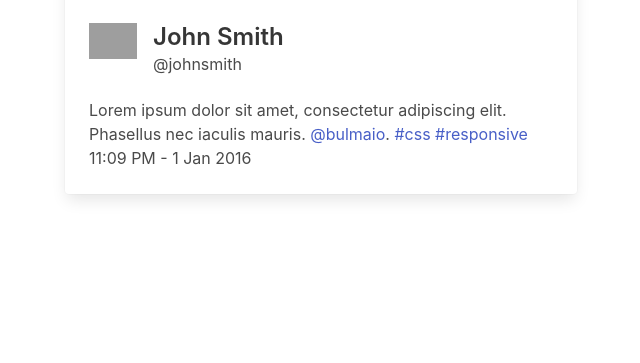
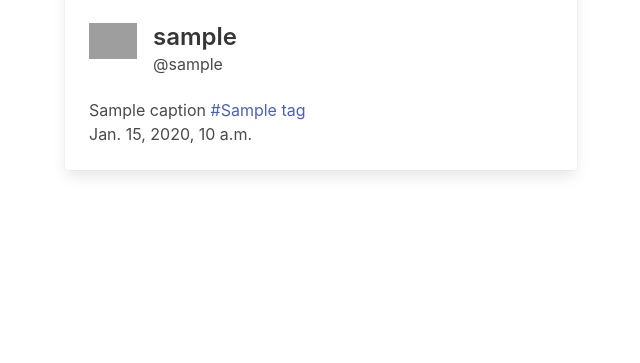
Before and after one commit to guzeradimazz/3-4Python, a Django app: template instagram_django/instagram_django/instagram_django/templates/index.html in a window 1280 px wide. Shown: the part 437-800 px from the top of the page, without its empty margins (319-959 px from the left). Run offline with Django 4.2, Linux system fonts and the light colour scheme; the template is opened without the code that fills it: most values are stand-ins (such as "Sample title", 1, 10 or a date in 2020); grey boxes marked "Sample" are stand-in pictures; grey boxes are pictures that could not be loaded.

Commit message:
creating post pt.2

```diff
--- a/instagram_django/instagram_django/instagram_django/templates/base.html
+++ b/instagram_django/instagram_django/instagram_django/templates/base.html
@@ -11,7 +11,7 @@
             rel="stylesheet"
             href="https://cdn.jsdelivr.net/npm/bulma@0.9.4/css/bulma.min.css"
         />
-        <link rel="stylesheet" href="{% static 'css/style.css' %}" />
+        <link rel="stylesheet" href="{% static 'css/style.css'%}" type="text/css">
         <link
             href="https://fonts.googleapis.com/icon?family=Material+Icons"
             rel="stylesheet"
--- a/instagram_django/instagram_django/instagram_django/templates/index.html
+++ b/instagram_django/instagram_django/instagram_django/templates/index.html
@@ -1,63 +1,13 @@
-<!DOCTYPE html>
-<html lang="en">
-    <head>
-        <meta charset="UTF-8" />
-        <meta http-equiv="X-UA-Compatible" content="IE=edge" />
-        <meta name="viewport" content="width=device-width, initial-scale=1.0" />
-        <title>Instagram</title>
-        <link rel="stylesheet" href="css/bulma.min.css" />
-        <link
-            href="https://fonts.googleapis.com/icon?family=Material+Icons"
-            rel="stylesheet"
-        />
-    </head>
-    <body>
-        <nav class="navbar" role="navigation" aria-label="main navigation">
-            <div class="navbar-brand">
-                <a class="navbar-item" href="https://bulma.io">
-                    <img src="images/logo.png" width="40" />
-                </a>
-
-                <a
-                    role="button"
-                    class="navbar-burger"
-                    aria-label="menu"
-                    aria-expanded="false"
-                    data-target="navbarBasicExample"
-                >
-                    <span aria-hidden="true"></span>
-                    <span aria-hidden="true"></span>
-                    <span aria-hidden="true"></span>
-                </a>
-            </div>
-
-            <div id="navbarBasicExample" class="navbar-menu">
-                <div class="navbar-start">
-                    <a class="navbar-item"> Home </a>
-                    <a class="navbar-item"> Explore </a>
-                    <a class="navbar-item"> Notifications </a>
-                    <a class="navbar-item"> Direct </a>
-                    <a class="navbar-item"> Profile </a>
-                    <div class="navbar-item has-dropdown is-hoverable">
-                        <a class="navbar-link"> Settings </a>
-                        <div class="navbar-dropdown">
-                            <a class="navbar-item"> Change password </a>
-                            <a class="navbar-item"> Contact </a>
-                            <a class="navbar-item"> Report an issue </a>
-                            <hr class="navbar-divider" />
-                            <a class="navbar-item"> Log out </a>
-                        </div>
-                    </div>
-                </div>
-            </div>
-        </nav>
-
-        <div style="width: 40%; margin: 0 auto;">
+{% extends 'base.html' %}
+{% load static %}
+{% block content %}
+{% for post_item in post_items %}
+<div style="width: 40%; margin: 0 auto">
     <div class="card">
         <div class="card-image">
             <figure class="image is-4by3">
                 <img
-                            src="https://bulma.io/images/placeholders/1280x960.png"
+                    src='{{ post_item.picture.url }}'
                     alt="Placeholder image"
                 />
             </figure>
@@ -73,20 +23,21 @@
                     </figure>
                 </div>
                 <div class="media-content">
-                            <p class="title is-4">John Smith</p>
-                            <p class="subtitle is-6">@johnsmith</p>
+                    <p class="title is-4">{{ post_item.user.username }}</p>
+                    <p class="subtitle is-6">@{{ post_item.user.username }}</p>
                 </div>
             </div>
 
             <div class="content">
-                        Lorem ipsum dolor sit amet, consectetur adipiscing elit.
-                        Phasellus nec iaculis mauris. <a>@bulmaio</a>.
-                        <a href="#">#css</a> <a href="#">#responsive</a>
+                {{ post_item.caption }}
+                {% for tag in post_item.tags.all %}
+                <a href="{{ tag.get_absolute_url }}">#{{ tag }}</a>
+                {% endfor %}
                 <br />
-                        <time datetime="2016-1-1">11:09 PM - 1 Jan 2016</time>
+                <time datetime="2016-1-1">{{ post_item.posted }}</time>
             </div>
         </div>
     </div>
 </div>
-    </body>
-</html>
+{% endfor %}
+{% endblock %}
--- a/instagram_django/instagram_django/instagram_django/urls.py
+++ b/instagram_django/instagram_django/instagram_django/urls.py
@@ -20,5 +20,6 @@ from django.conf.urls.static import static
 
 urlpatterns = [
     path('admin/', admin.site.urls),
+    path('post/',include('post.urls')),
     path('user/',include('authy.urls')),
 ]+static(settings.MEDIA_URL, document_root=settings.MEDIA_ROOT)
--- /dev/null
+++ b/instagram_django/instagram_django/post/urls.py
@@ -0,0 +1,6 @@
+from post.views import index
+from django.urls import path
+
+urlpatterns =[
+    path('',index,name='index')
+]
```
Also changed, not shown: instagram_django/instagram_django/instagram_django/settings.py (+5 -2 lines), instagram_django/instagram_django/post/models.py (+19 -15 lines), instagram_django/instagram_django/post/views.py (+20 -1 lines), instagram_django/instagram_django/db.sqlite3, instagram_django/instagram_django/instagram_django/static/css/style.css (line endings or trailing spaces), instagram_django/instagram_django/instagram_django/templates/css/style.css (added). Lines whose indentation alone changed are shown as unchanged.
